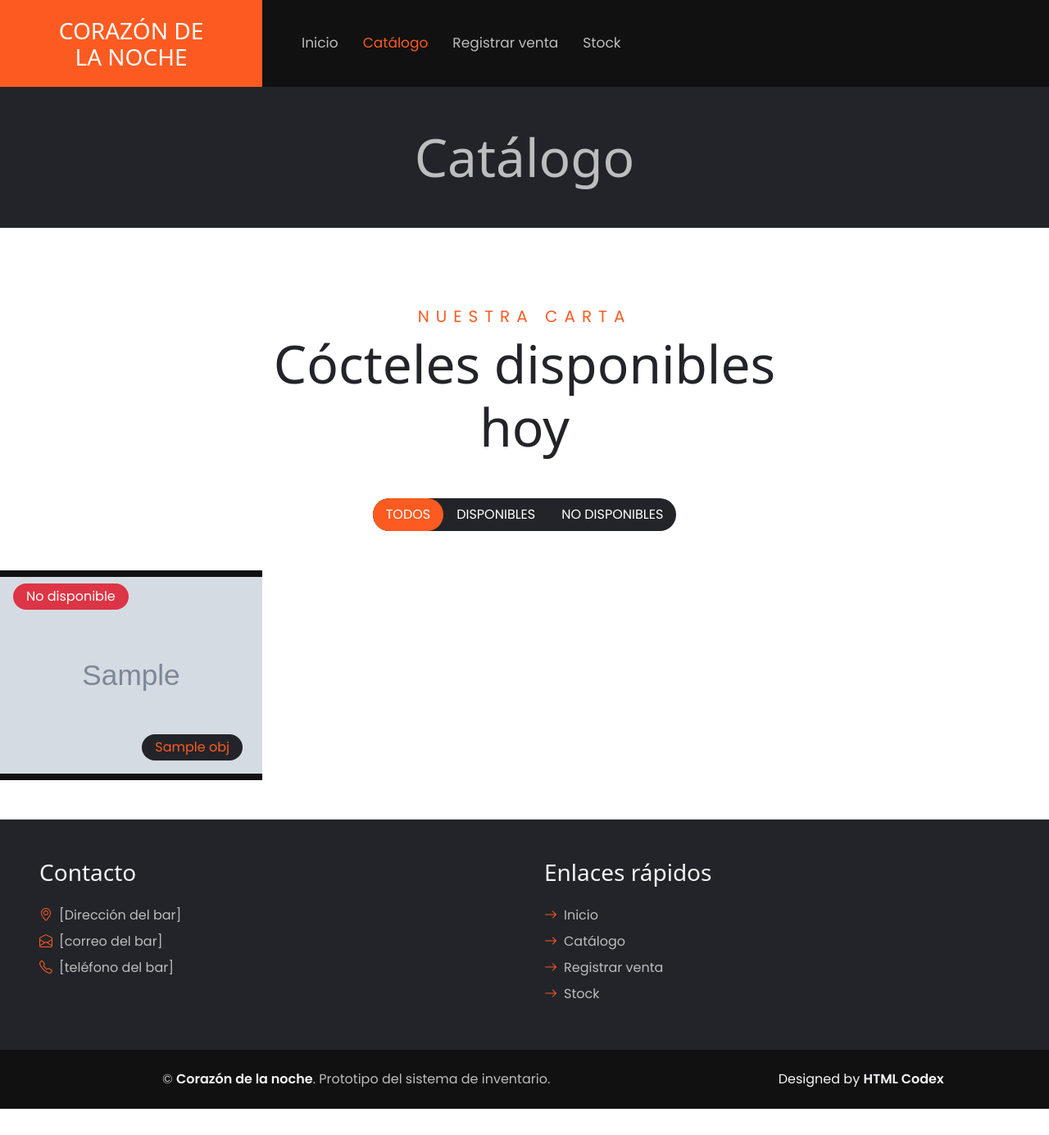
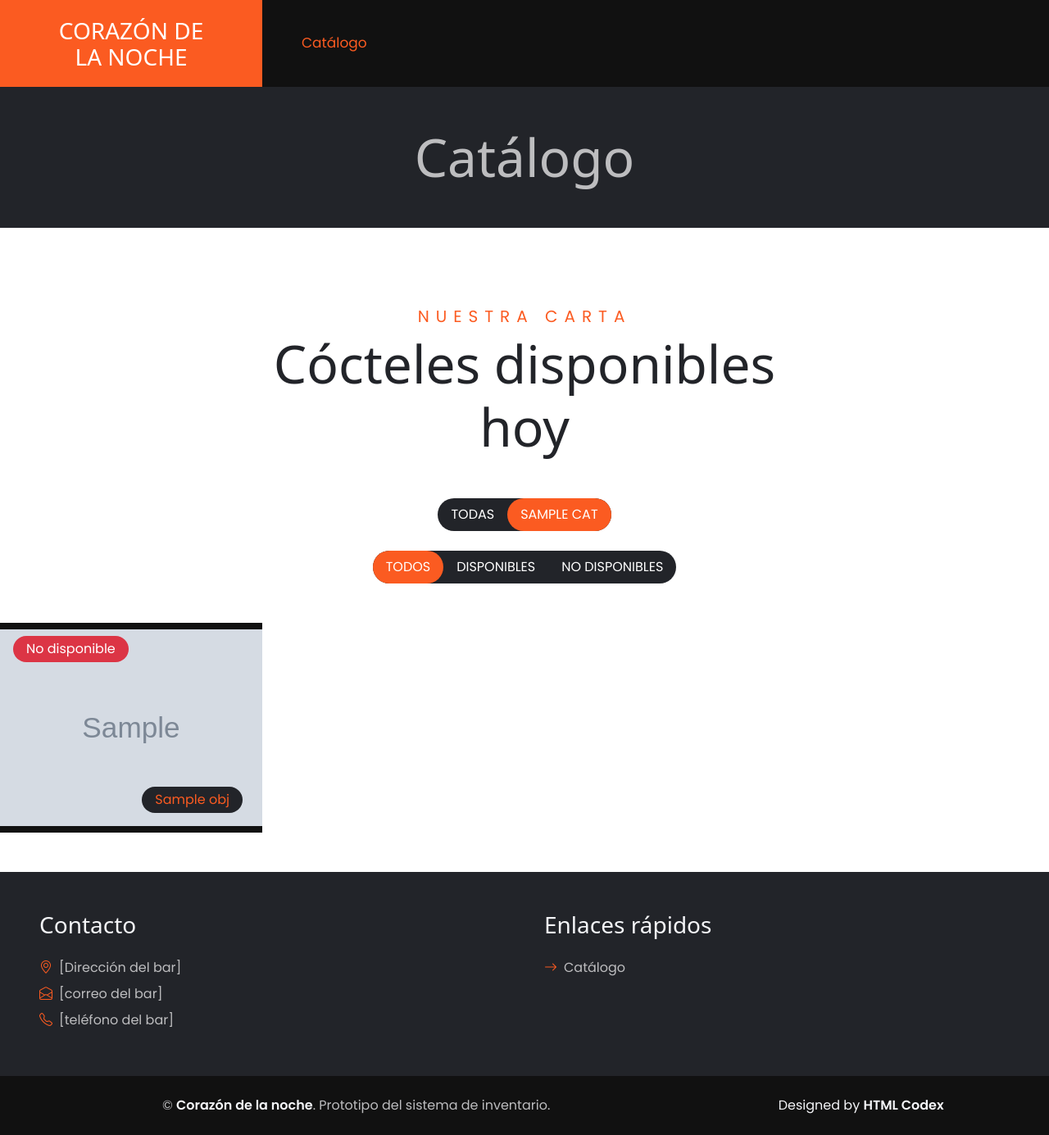
Before and after one commit to Cristobal-Espinosa/Gestion-Bar-Corazon-de-la-noche, a Django app: template templates/inventario/menu.html in a window 1280 px wide. Shown: the whole page at 82% size. Before the commit the page ends 1353 px from the top, so only its background shows below. Run offline with Django 3.2, Linux system fonts and the light colour scheme; the template is opened without the code that fills it: most values are stand-ins (such as "Sample title", 1, 10 or a date in 2020); grey boxes marked "Sample" are stand-in pictures; some libraries are stand-ins or nearby versions; some web fonts are replaced.

Commit message:
Altero el template del menu para adaptarlo al filtro que se implementara en la rama backend

```diff
--- a/templates/inventario/menu.html
+++ b/templates/inventario/menu.html
@@ -61,10 +61,11 @@
                     </button>
                     <div class="collapse navbar-collapse justify-content-between" id="navbarCollapse">
                         <div class="navbar-nav mr-auto py-0">
-<a href="{% url 'inicio' %}" class="nav-item nav-link">Inicio</a>
+{% if user.is_authenticated %}<a href="{% url 'inicio' %}" class="nav-item nav-link">Inicio</a>{% endif %}
 <a href="{% url 'catalogo' %}" class="nav-item nav-link active">Catálogo</a>
-<a href="{% url 'venta' %}" class="nav-item nav-link">Registrar venta</a>
+{% if user.is_authenticated %}<a href="{% url 'venta' %}" class="nav-item nav-link">Registrar venta</a>
 <a href="{% url 'stock' %}" class="nav-item nav-link">Stock</a>
+<form method="post" action="{% url 'logout' %}" class="nav-item">{% csrf_token %}<button type="submit" class="nav-link bg-transparent border-0">Salir</button></form>{% endif %}
 
                         </div>
                     </div>
@@ -88,7 +89,11 @@
 <div class="container-fluid menu py-5 px-0">
 <div class="mb-5 text-center wow fadeIn" data-wow-delay="0.1s" style="max-width: 700px; margin: auto;">
 <h5 class="section-title">Nuestra carta</h5><h1 class="display-3 mb-0">Cócteles disponibles hoy</h1></div>
-<div class="tab-class text-center">
+{% if categorias %}<div class="text-center mb-4"><ul class="nav nav-pills d-inline-flex justify-content-center flex-wrap bg-dark text-uppercase rounded-pill" aria-label="Filtrar por categoría">
+<li class="nav-item"><a class="nav-link rounded-pill text-white{% if not categoria_sel %} active{% endif %}" href="{% url 'catalogo' %}">Todas</a></li>
+{% for cat in categorias %}<li class="nav-item"><a class="nav-link rounded-pill text-white{% if categoria_sel.pk == cat.pk %} active{% endif %}" href="{% url 'catalogo' %}?categoria={{ cat.pk }}">{{ cat.nombre }}</a></li>
+{% endfor %}</ul></div>{% endif %}
+{% if cocteles %}<div class="tab-class text-center">
 <ul class="nav nav-pills d-inline-flex justify-content-center bg-dark text-uppercase rounded-pill mb-5 wow fadeIn" data-wow-delay="0.2s">
 <li class="nav-item"><a class="nav-link rounded-pill text-white active" data-bs-toggle="pill" href="#tab-1">Todos</a></li>
 <li class="nav-item"><a class="nav-link rounded-pill text-white" data-bs-toggle="pill" href="#tab-2">Disponibles</a></li>
@@ -96,12 +101,14 @@
 </ul>
 <div class="tab-content">
 <div id="tab-1" class="tab-pane fade show p-0 active"><div class="row g-0">{% for c in cocteles %}{% cycle '1' '2' '3' '4' '5' '6' '7' '8' as foto silent %}<div class="col-lg-3 col-md-4 col-sm-6 wow fadeIn" data-wow-delay="0.1s"><div class="position-relative">{% if c.obj.imagen %}<img class="img-fluid w-100" style="aspect-ratio:5/4;object-fit:contain;background:#111" src="{{ c.obj.imagen.url }}" alt="{{ c.obj.nombre }}">{% else %}<img class="img-fluid" src="{% static 'img/' %}menu-{{ foto }}.jpg" alt="{{ c.obj.nombre }}">{% endif %}<div class="position-absolute bottom-0 end-0 mb-4 me-4 py-1 px-3 bg-dark rounded-pill text-primary">{{ c.obj.nombre }}</div>{% if c.disponible %}<div class="position-absolute top-0 start-0 mt-3 ms-3 py-1 px-3 rounded-pill bg-success text-white">Disponible</div>{% else %}<div class="position-absolute top-0 start-0 mt-3 ms-3 py-1 px-3 rounded-pill bg-danger text-white">No disponible</div>{% endif %}</div></div>
-{% empty %}<p class="text-center">No hay cócteles cargados.</p>{% endfor %}</div></div>
+{% endfor %}</div></div>
 <div id="tab-2" class="tab-pane fade show p-0"><div class="row g-0">{% for c in cocteles %}{% if c.disponible %}{% cycle '1' '2' '3' '4' '5' '6' '7' '8' as foto silent %}<div class="col-lg-3 col-md-4 col-sm-6 wow fadeIn" data-wow-delay="0.1s"><div class="position-relative">{% if c.obj.imagen %}<img class="img-fluid w-100" style="aspect-ratio:5/4;object-fit:contain;background:#111" src="{{ c.obj.imagen.url }}" alt="{{ c.obj.nombre }}">{% else %}<img class="img-fluid" src="{% static 'img/' %}menu-{{ foto }}.jpg" alt="{{ c.obj.nombre }}">{% endif %}<div class="position-absolute bottom-0 end-0 mb-4 me-4 py-1 px-3 bg-dark rounded-pill text-primary">{{ c.obj.nombre }}</div>{% if c.disponible %}<div class="position-absolute top-0 start-0 mt-3 ms-3 py-1 px-3 rounded-pill bg-success text-white">Disponible</div>{% else %}<div class="position-absolute top-0 start-0 mt-3 ms-3 py-1 px-3 rounded-pill bg-danger text-white">No disponible</div>{% endif %}</div></div>
 {% endif %}{% endfor %}</div></div>
 <div id="tab-3" class="tab-pane fade show p-0"><div class="row g-0">{% for c in cocteles %}{% if not c.disponible %}{% cycle '1' '2' '3' '4' '5' '6' '7' '8' as foto silent %}<div class="col-lg-3 col-md-4 col-sm-6 wow fadeIn" data-wow-delay="0.1s"><div class="position-relative">{% if c.obj.imagen %}<img class="img-fluid w-100" style="aspect-ratio:5/4;object-fit:contain;background:#111" src="{{ c.obj.imagen.url }}" alt="{{ c.obj.nombre }}">{% else %}<img class="img-fluid" src="{% static 'img/' %}menu-{{ foto }}.jpg" alt="{{ c.obj.nombre }}">{% endif %}<div class="position-absolute bottom-0 end-0 mb-4 me-4 py-1 px-3 bg-dark rounded-pill text-primary">{{ c.obj.nombre }}</div>{% if c.disponible %}<div class="position-absolute top-0 start-0 mt-3 ms-3 py-1 px-3 rounded-pill bg-success text-white">Disponible</div>{% else %}<div class="position-absolute top-0 start-0 mt-3 ms-3 py-1 px-3 rounded-pill bg-danger text-white">No disponible</div>{% endif %}</div></div>
 {% endif %}{% endfor %}</div></div>
-</div></div></div>
+</div></div>
+{% else %}<p class="text-center mb-0">{% if categoria_sel %}No hay cócteles visibles en la categoría «{{ categoria_sel.nombre }}».{% else %}No hay cócteles cargados.{% endif %}</p>{% endif %}
+</div>
 <!-- Menu End -->
 
 
@@ -117,7 +124,7 @@
 <div class="col-lg-6 col-md-6 pt-5 mb-5">
 <h3 class="text-light mb-4">Enlaces rápidos</h3>
 <div class="d-flex flex-column justify-content-start">
-<a class="text-secondary mb-2" href="{% url 'inicio' %}"><i class="bi bi-arrow-right text-primary me-2"></i>Inicio</a><a class="text-secondary mb-2" href="{% url 'catalogo' %}"><i class="bi bi-arrow-right text-primary me-2"></i>Catálogo</a><a class="text-secondary mb-2" href="{% url 'venta' %}"><i class="bi bi-arrow-right text-primary me-2"></i>Registrar venta</a><a class="text-secondary mb-2" href="{% url 'stock' %}"><i class="bi bi-arrow-right text-primary me-2"></i>Stock</a>
+{% if user.is_authenticated %}<a class="text-secondary mb-2" href="{% url 'inicio' %}"><i class="bi bi-arrow-right text-primary me-2"></i>Inicio</a>{% endif %}<a class="text-secondary mb-2" href="{% url 'catalogo' %}"><i class="bi bi-arrow-right text-primary me-2"></i>Catálogo</a>{% if user.is_authenticated %}<a class="text-secondary mb-2" href="{% url 'venta' %}"><i class="bi bi-arrow-right text-primary me-2"></i>Registrar venta</a>{% endif %}{% if user.is_authenticated %}<a class="text-secondary mb-2" href="{% url 'stock' %}"><i class="bi bi-arrow-right text-primary me-2"></i>Stock</a>{% endif %}
 </div></div></div></div>
 <div class="container-fluid py-4 py-lg-0 px-5" style="background: #111111;">
         <div class="row gx-5">
```
